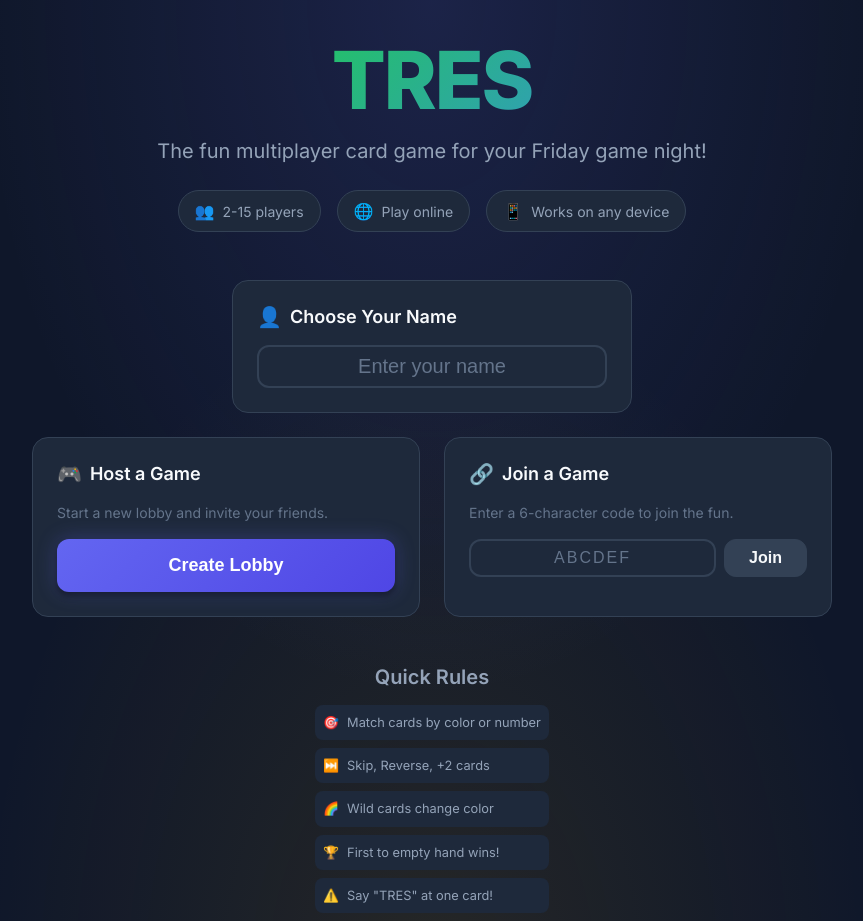
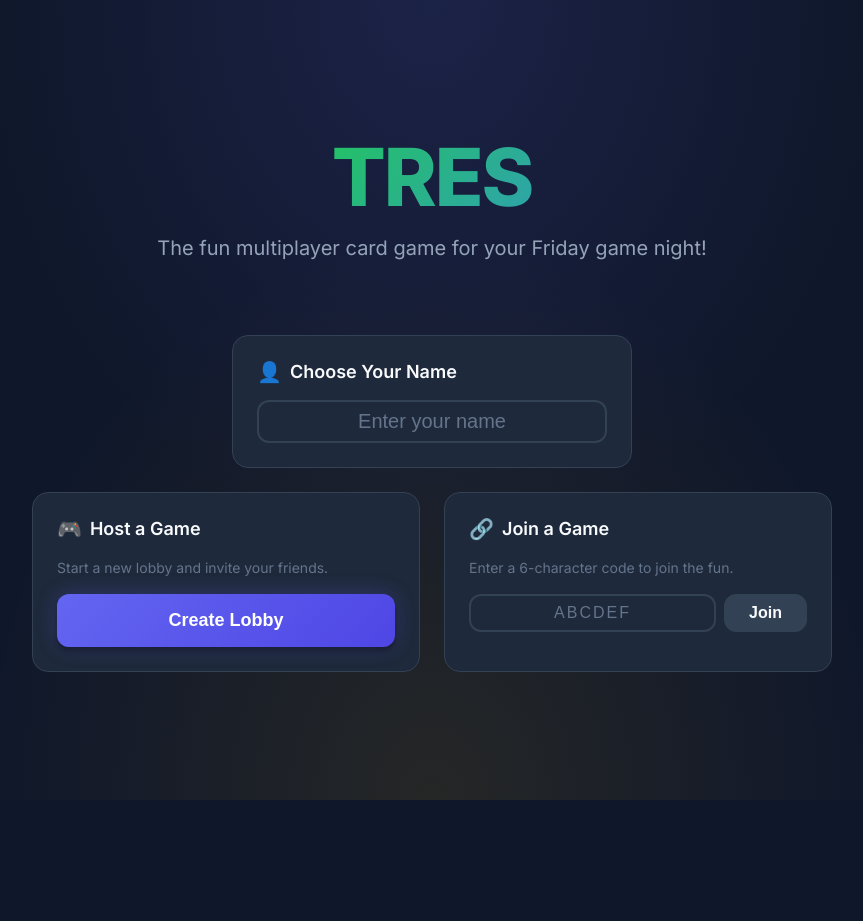
Before and after one commit to AmalieBjorgen/tres, a Next.js app: page / in a window 1280 px wide. Shown: the top 921 px of the page, without its empty margins (208-1071 px from the left). After the commit the page ends 800 px from the top, so only its background shows below. Built offline with nearby package versions, Linux system fonts and the light colour scheme.

Commit message:
UI: Simplify landing page by removing rules and feature cards

```diff
--- a/src/app/page.tsx
+++ b/src/app/page.tsx
@@ -91,20 +91,6 @@ export default function Home() {
         <p className={styles.tagline}>
           The fun multiplayer card game for your Friday game night!
         </p>
-        <div className={styles.featureCards}>
-          <div className={styles.featureCard}>
-            <span className={styles.featureIcon}>👥</span>
-            2-15 players
-          </div>
-          <div className={styles.featureCard}>
-            <span className={styles.featureIcon}>🌐</span>
-            Play online
-          </div>
-          <div className={styles.featureCard}>
-            <span className={styles.featureIcon}>📱</span>
-            Works on any device
-          </div>
-        </div>
       </div>
 
       <div className={styles.actions}>
@@ -174,35 +160,6 @@ export default function Home() {
         {error && <p className={styles.error}>{error}</p>}
       </div>
 
-      <div className={styles.rules}>
-        <h3 className={styles.rulesTitle}>Quick Rules</h3>
-        <div className={styles.rulesList}>
-          <div className={styles.ruleItem}>
-            <span className={styles.ruleIcon}>🎯</span>
-            Match cards by color or number
-          </div>
-          <div className={styles.ruleItem}>
-            <span className={styles.ruleIcon}>⏭️</span>
-            Skip, Reverse, +2 cards
-          </div>
-          <div className={styles.ruleItem}>
-            <span className={styles.ruleIcon}>🌈</span>
-            Wild cards change color
-          </div>
-          <div className={styles.ruleItem}>
-            <span className={styles.ruleIcon}>🏆</span>
-            First to empty hand wins!
-          </div>
-          <div className={styles.ruleItem}>
-            <span className={styles.ruleIcon}>⚠️</span>
-            Say "TRES" at one card!
-          </div>
-          <div className={styles.ruleItem}>
-            <span className={styles.ruleIcon}>📥</span>
-            Draw if you can&apos;t play
-          </div>
-        </div>
-      </div>
     </main>
   );
 }
```
